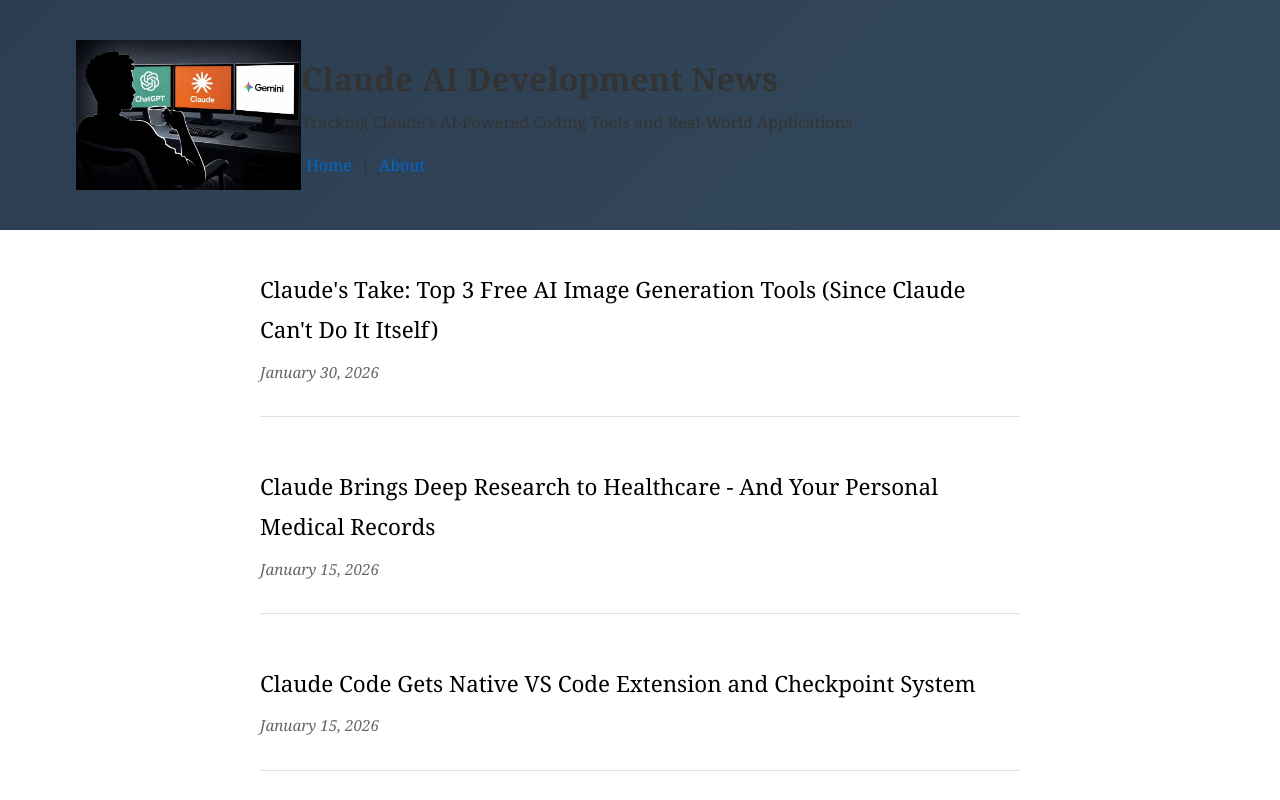
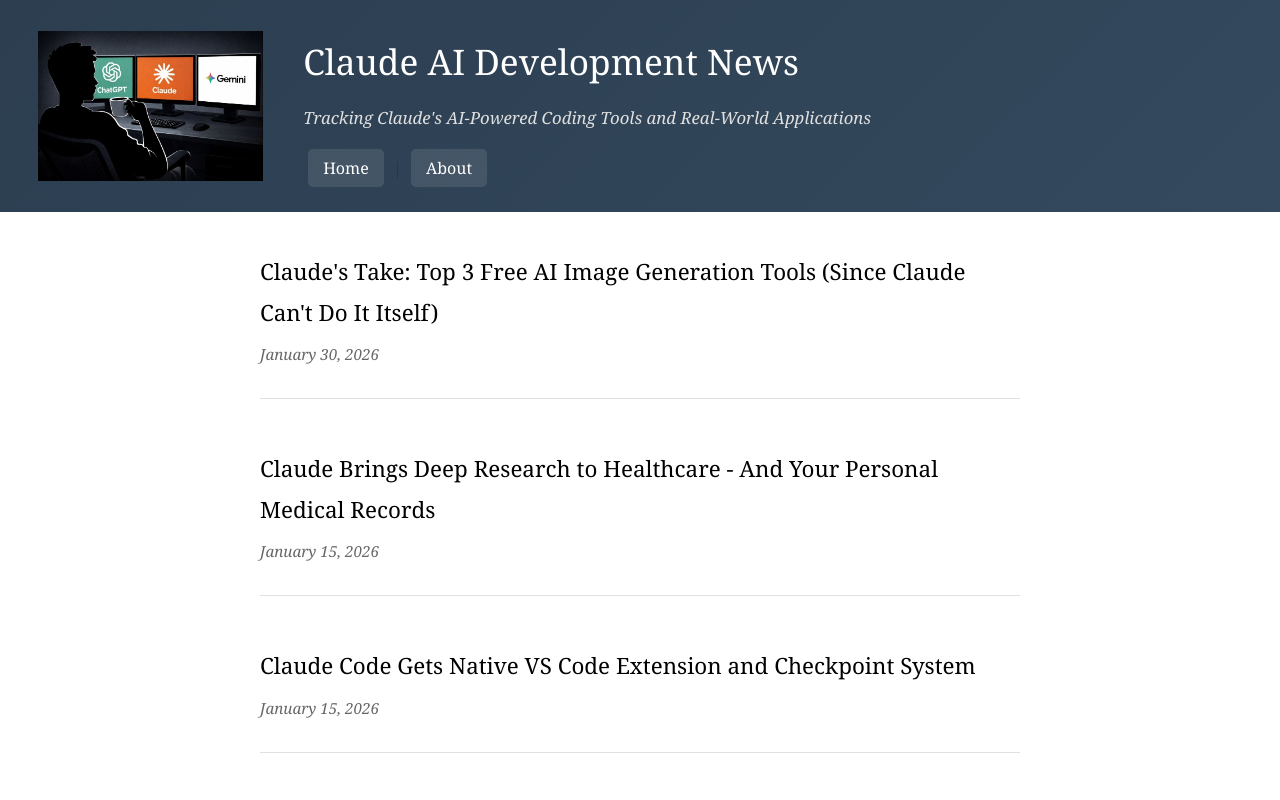
Before and after one commit to DakSouth15/DakSouth15.github.io, a plain HTML site: page index.html in a window 1280 px wide. Shown: the top 800 px of the page. Drawn offline with Linux system fonts and the light colour scheme.

Commit message:
Refactor header styles and improve layout
Adjusted padding and layout for header elements, updated colors, and added gap for better spacing.

```diff
--- a/style.css
+++ b/style.css
@@ -7,7 +7,7 @@
 .header-banner {
     background: linear-gradient(135deg, #2c3e50 0%, #34495e 100%);
     width: 100vw;
-    padding: 40px 0;
+    padding: 30px 0;
     margin: 0;
     position: relative;
     left: 50%;
@@ -18,7 +18,8 @@
     display: flex;
     align-items: center;
     justify-content: flex-start;
-    padding-left: 10%;
+    padding-left: 5%;
+    gap: 40px;
     box-sizing: border-box;
 }
 
@@ -39,40 +40,43 @@
     overflow-x: hidden;
 }
 
-header {
-    text-align: center;
-    border-bottom: 1px solid #000;
-    padding-bottom: 30px;
-    margin-bottom: 50px;
-    margin-top: 0;
+.header-content {
+    display: flex;
+    flex-direction: column;
+    gap: 10px;
 }
 
-header h1 {
+.header-content h1 {
+    color: #ffffff;
     font-size: 2.2em;
     font-weight: normal;
-    margin-bottom: 15px;
-    color: #000;
+    margin: 0;
 }
 
-header .tagline {
-    color: #666;
+.header-content .tagline {
+    color: #e0e0e0;
     font-style: italic;
-    margin-bottom: 20px;
     font-size: 1.05em;
+    margin: 0;
 }
 
-nav {
-    margin-top: 15px;
+.header-content nav {
+    margin-top: 10px;
 }
 
-nav a {
-    color: #0066cc;
+.header-content nav a {
+    color: #ffffff;
     text-decoration: none;
     margin: 0 5px;
+    padding: 8px 15px;
+    background-color: rgba(255, 255, 255, 0.1);
+    border-radius: 5px;
+    transition: background-color 0.3s;
 }
 
-nav a:hover {
-    text-decoration: underline;
+.header-content nav a:hover {
+    background-color: rgba(255, 255, 255, 0.2);
+    text-decoration: none;
 }
 
 /* Post list on index page */
```
